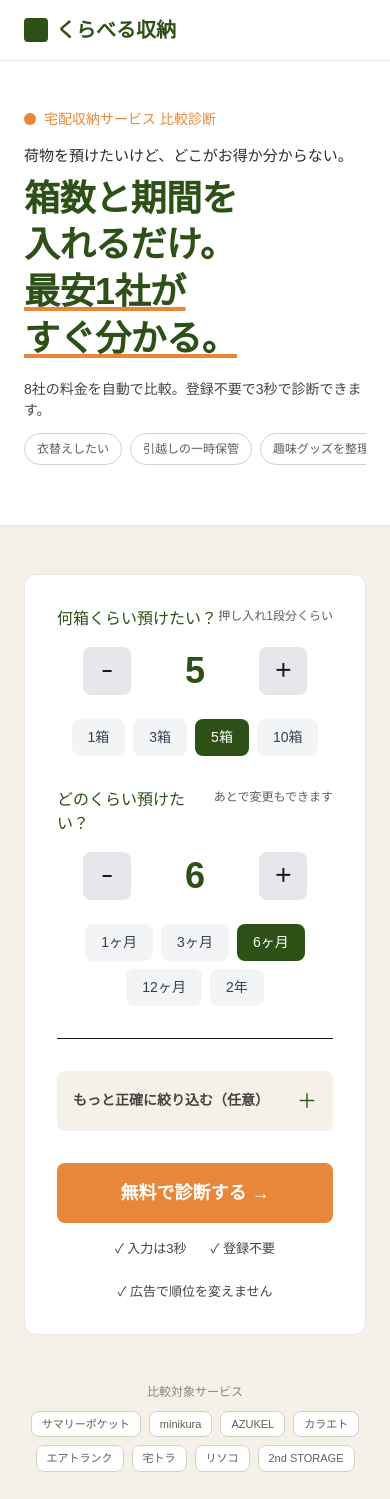
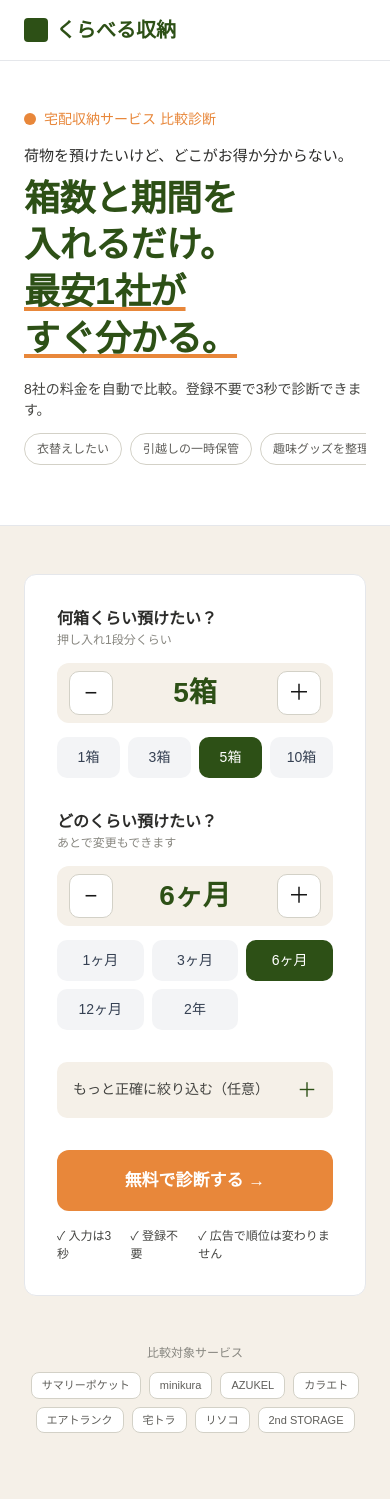
Before and after one commit to kazukiyamada19920206-ai/kurabe-storage, a Next.js app: page / in a window 390 px wide. Shown: the top 1499 px of the page. Built offline with nearby package versions, Linux system fonts and the light colour scheme.

Commit message:
redesign form for mobile and add unit labels to stepper

```diff
--- a/app/page.tsx
+++ b/app/page.tsx
@@ -157,41 +157,39 @@ export default function Home() {
           <div className="space-y-8 mb-8">
             {/* 箱数入力 */}
             <div>
-              <div className="flex justify-between items-start mb-4">
-                <label className="text-[16px] font-[500] text-[#2D5016]">
+              <label className="text-[16px] font-[700] text-[#2C2C2A] mb-1">
                 何箱くらい預けたい？
               </label>
-                <span className="text-[12px] text-[#5F5E5A] whitespace-nowrap">
+              <span className="text-[12px] text-[#888780] mb-[14px] block">
                 押し入れ1段分くらい
               </span>
-              </div>
 
               {/* ステッパー */}
-              <div className="flex items-center gap-4 mb-6 justify-center">
+              <div className="flex items-center bg-[#F5F0E8] rounded-[12px] p-[8px_12px] justify-between mb-[14px]">
                 <button
                   onClick={() => setBoxCount(Math.max(1, boxCount - 1))}
-                  className="w-12 h-12 rounded-lg bg-gray-200 font-bold text-lg hover:bg-gray-300 transition flex-shrink-0"
+                  className="w-[44px] h-[44px] bg-white border-[0.5px] border-[#D3D1C7] rounded-[10px] text-[22px] hover:bg-gray-50 transition flex-shrink-0"
                 >
                   −
                 </button>
-                <span className="text-4xl font-bold text-[#2D5016] w-24 text-center">
-                  {boxCount}
+                <span className="text-[28px] font-[700] text-[#2D5016]">
+                  {boxCount}箱
                 </span>
                 <button
                   onClick={() => setBoxCount(boxCount + 1)}
-                  className="w-12 h-12 rounded-lg bg-gray-200 font-bold text-lg hover:bg-gray-300 transition flex-shrink-0"
+                  className="w-[44px] h-[44px] bg-white border-[0.5px] border-[#D3D1C7] rounded-[10px] text-[22px] hover:bg-gray-50 transition flex-shrink-0"
                 >
                   ＋
                 </button>
               </div>
 
               {/* クイック選択 */}
-              <div className="flex gap-2 flex-wrap justify-center">
+              <div className="grid grid-cols-4 gap-2">
                 {quickBoxOptions.map((opt) => (
                   <button
                     key={opt}
                     onClick={() => setBoxCount(opt)}
-                    className={`px-4 py-2 rounded-lg font-medium transition text-[14px] text-[#444441] ${
+                    className={`p-[10px_4px] text-[14px] font-[500] rounded-[10px] text-center transition ${
                       boxCount === opt
                         ? "bg-[#2D5016] text-white"
                         : "bg-gray-100 text-gray-700 hover:bg-gray-200"
@@ -205,41 +203,39 @@ export default function Home() {
 
             {/* 保管月数入力 */}
             <div>
-              <div className="flex justify-between items-start mb-4">
-                <label className="text-[16px] font-[500] text-[#2D5016]">
+              <label className="text-[16px] font-[700] text-[#2C2C2A] mb-1">
                 どのくらい預けたい？
               </label>
-                <span className="text-[12px] text-[#5F5E5A] whitespace-nowrap">
+              <span className="text-[12px] text-[#888780] mb-[14px] block">
                 あとで変更もできます
               </span>
-              </div>
 
               {/* ステッパー */}
-              <div className="flex items-center gap-4 mb-6 justify-center">
+              <div className="flex items-center bg-[#F5F0E8] rounded-[12px] p-[8px_12px] justify-between mb-[14px]">
                 <button
                   onClick={() => setStorageMonths(Math.max(1, storageMonths - 1))}
-                  className="w-12 h-12 rounded-lg bg-gray-200 font-bold text-lg hover:bg-gray-300 transition flex-shrink-0"
+                  className="w-[44px] h-[44px] bg-white border-[0.5px] border-[#D3D1C7] rounded-[10px] text-[22px] hover:bg-gray-50 transition flex-shrink-0"
                 >
                   −
                 </button>
-                <span className="text-4xl font-bold text-[#2D5016] w-24 text-center">
-                  {storageMonths}
+                <span className="text-[28px] font-[700] text-[#2D5016]">
+                  {storageMonths}ヶ月
                 </span>
                 <button
                   onClick={() => setStorageMonths(storageMonths + 1)}
-                  className="w-12 h-12 rounded-lg bg-gray-200 font-bold text-lg hover:bg-gray-300 transition flex-shrink-0"
+                  className="w-[44px] h-[44px] bg-white border-[0.5px] border-[#D3D1C7] rounded-[10px] text-[22px] hover:bg-gray-50 transition flex-shrink-0"
                 >
                   ＋
                 </button>
               </div>
 
               {/* クイック選択 */}
-              <div className="flex gap-2 flex-wrap justify-center">
+              <div className="grid grid-cols-3 gap-2">
                 {quickMonthOptions.map((opt) => (
                   <button
                     key={opt}
                     onClick={() => setStorageMonths(opt)}
-                    className={`px-4 py-2 rounded-lg font-medium transition text-[14px] text-[#444441] ${
+                    className={`p-[10px_4px] text-[14px] font-[500] rounded-[10px] text-center transition ${
                       storageMonths === opt
                         ? "bg-[#2D5016] text-white"
                         : "bg-gray-100 text-gray-700 hover:bg-gray-200"
@@ -253,12 +249,12 @@ export default function Home() {
           </div>
 
           {/* アコーディオン */}
-          <div className="mb-8 border-t pt-8">
+          <div className="mb-8">
             <button
               onClick={() => setExpandedAccordion(!expandedAccordion)}
-              className="w-full flex items-center justify-between p-4 bg-[#F5F0E8] rounded-lg hover:bg-[#EDE5D9] transition"
+              className="w-full flex items-center justify-between bg-[#F5F0E8] rounded-[10px] p-[14px_16px] hover:bg-[#EDE5D9] transition"
             >
-              <span className="font-bold text-[14px] text-[#444441]">
+              <span className="text-[14px] font-[500] text-[#444441]">
                 もっと正確に絞り込む（任意）
               </span>
               <span className="text-xl text-[#2D5016]">
@@ -344,16 +340,16 @@ export default function Home() {
           {/* CTA */}
           <button
             onClick={handleDiagnose}
-            className="w-full bg-[#E8873A] hover:bg-[#D97A2D] text-white font-bold py-4 rounded-lg text-lg transition mb-4"
+            className="w-full bg-[#E8873A] hover:bg-[#D97A2D] text-white p-[18px] rounded-[12px] text-[17px] font-[700] transition mb-4"
           >
             無料で診断する →
           </button>
 
           {/* 信頼シグナル */}
-          <div className="flex justify-center gap-6 text-[13px] text-[#444441] flex-wrap">
+          <div className="flex justify-center gap-4 text-[12px] text-[#444441]">
             <span>✓ 入力は3秒</span>
             <span>✓ 登録不要</span>
-            <span>✓ 広告で順位を変えません</span>
+            <span>✓ 広告で順位は変わりません</span>
           </div>
         </div>
 
```
Lines whose indentation alone changed are shown as unchanged.
